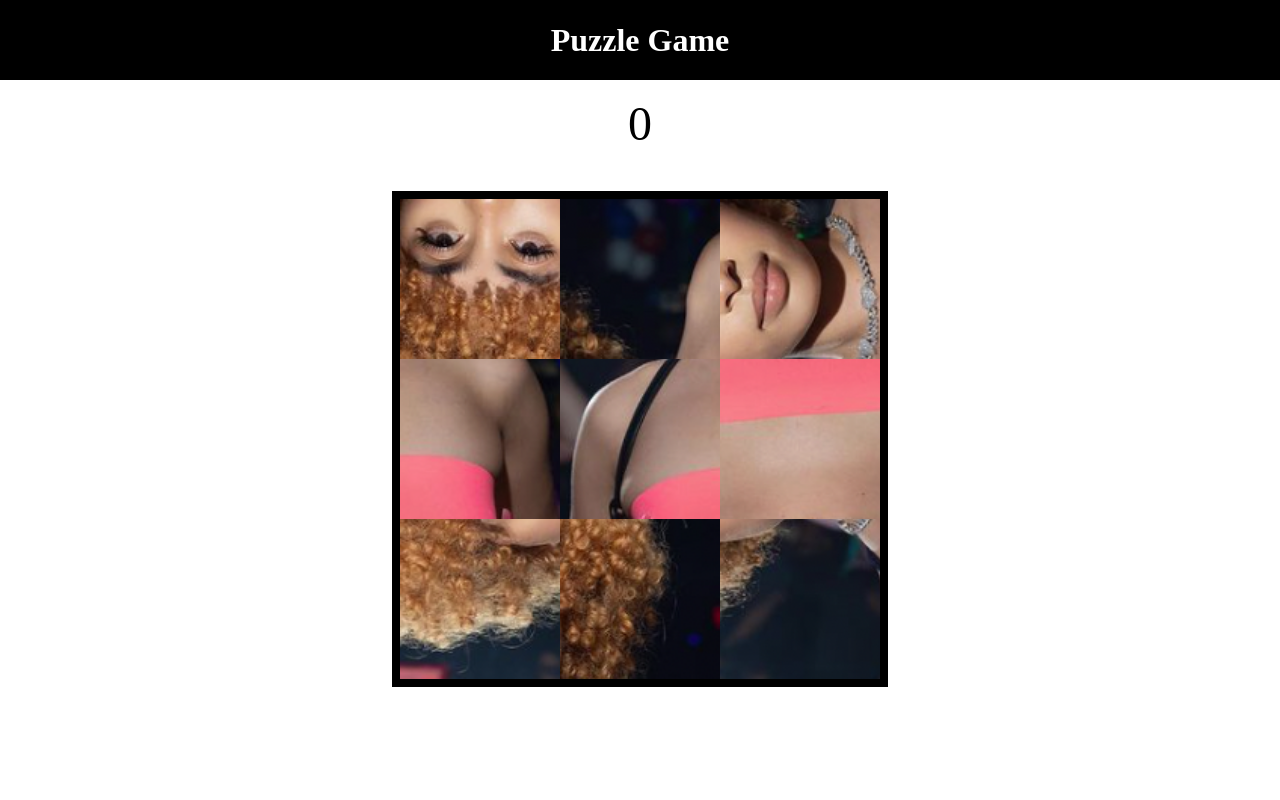
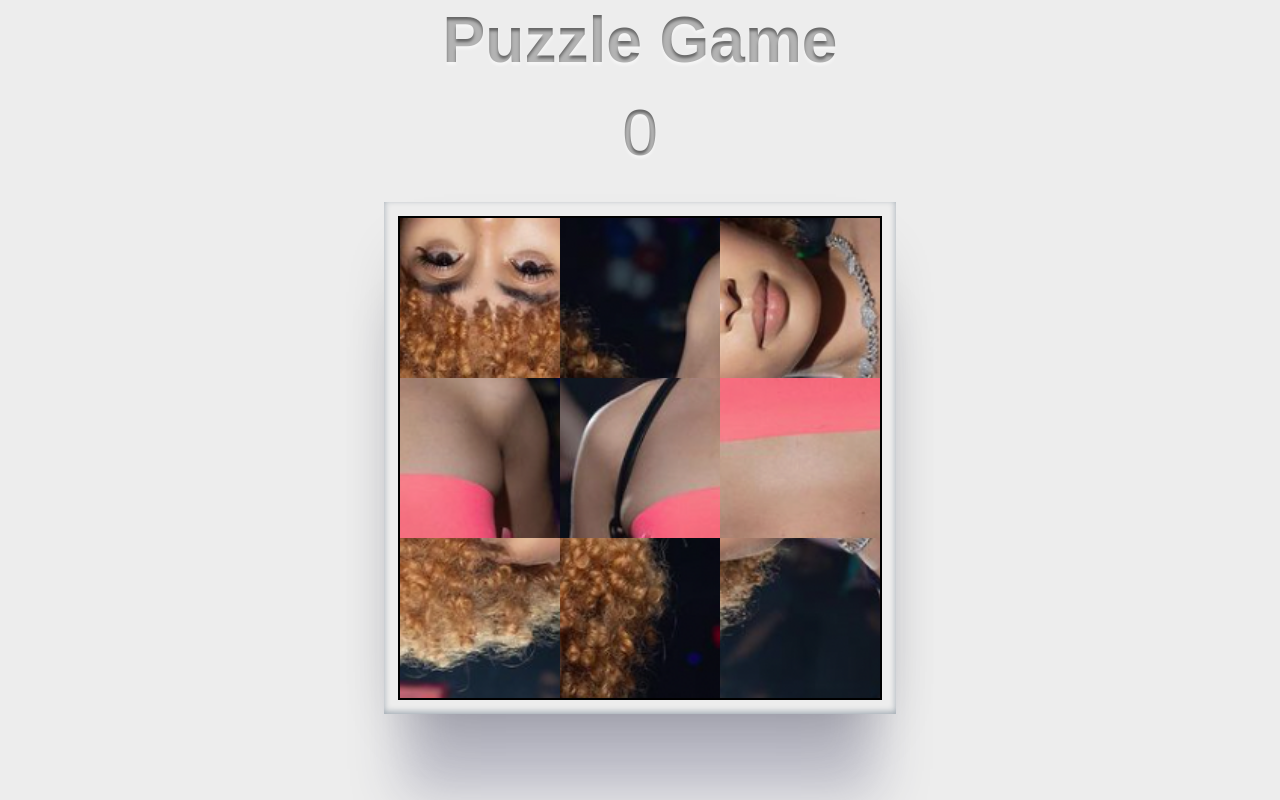
Before and after one commit to yannletouzey/puzzle-game, a website built with Vite: page index.html in a window 1280 px wide. Built offline with nearby package versions, Linux system fonts and the light colour scheme.

Commit message:
add style

```diff
--- a/app.js
+++ b/app.js
@@ -1,13 +1,16 @@
 import handleRandNbr from "./function.js";
 import iceImg from "/ice.png";
+
 const hitBox = document.querySelector("#hitBox");
 let hitNbr = 0;
 hitBox.textContent = hitNbr;
+
 const container = document.querySelector(".container");
+let containerX = container.getBoundingClientRect().x;
+let containerY = container.getBoundingClientRect().y;
+
 const containerMask = document.querySelector(".container-mask");
 containerMask.style.top = `${container.getBoundingClientRect().top - (document.querySelector("header").getBoundingClientRect().height)}px`;
-let containerX = container.getBoundingClientRect().x;
-let containerY = container.getBoundingClientRect().y;
 addEventListener("resize", () => {
   containerX = container.getBoundingClientRect().x;
   containerY = container.getBoundingClientRect().y;
@@ -22,32 +25,22 @@ for (let i = 0; i < 9; i++) {
   createContainerImg.appendChild(image);
   container.appendChild(createContainerImg);
 }
+
 const containerImg = document.querySelectorAll(".container-img");
 const sizeContainerImg = containerImg[0].getBoundingClientRect().width;
 
 const randNbr = handleRandNbr(containerImg.length);
 
-const firstPosition = `0px 0px`;
-const secondPosition = `${sizeContainerImg}px 0px`;
-const thirdPosition =  `${sizeContainerImg * 2}px 0px`;
-
-const fourthPosition = `0 ${sizeContainerImg}px`;
-const fifthPosition = `${sizeContainerImg}px ${sizeContainerImg}px`;
-const sixthPosition = `${sizeContainerImg * 2}px ${sizeContainerImg}px`;
-
-const seventhPosition = `0 ${sizeContainerImg * 2}px`;
-const eighthPosition = `${sizeContainerImg}px ${sizeContainerImg * 2}px`;
-const ninethPosition = `${sizeContainerImg * 2}px ${sizeContainerImg * 2}px`;
 const position = [
-  firstPosition,
-  secondPosition,
-  thirdPosition,
-  fourthPosition,
-  fifthPosition,
-  sixthPosition,
-  seventhPosition,
-  eighthPosition,
-  ninethPosition
+  `0px 0px`,
+  `${sizeContainerImg}px 0px`,
+  `${sizeContainerImg * 2}px 0px`,
+  `0px ${sizeContainerImg}px`,
+  `${sizeContainerImg}px ${sizeContainerImg}px`,
+  `${sizeContainerImg * 2}px ${sizeContainerImg}px`,
+  `0px ${sizeContainerImg * 2}px`,
+  `${sizeContainerImg}px ${sizeContainerImg * 2}px`,
+  `${sizeContainerImg * 2}px ${sizeContainerImg * 2}px`
 ];
 
 const angle = [0, 90, 180, 270];
--- a/style.css
+++ b/style.css
@@ -8,19 +8,26 @@
   box-sizing: border-box;
   padding: 0;
   margin: 0;
+  font-family: sans-serif;
 }
 body {
   width: 100%; height: 100vh;
+  background-color: #ededed;
 }
 .header {
   width: 100%; height: var(--header-height);
-  background-color: #000;
   display: flex;
   align-items: center;
   justify-content: center;
 }
 .title {
-  color: #fff;
+  font-size: 4rem;
+  background-color: #666666;
+    -webkit-background-clip: text;
+    -moz-background-clip: text;
+    background-clip: text;
+    color: transparent;
+    text-shadow: rgba(255,255,255,0.5) 0px 3px 3px;
 }
 .main {
   width: 100%; height: calc(100vh - var(--header-height));
@@ -31,8 +38,14 @@ body {
 }
 .hitBox {
   padding: 1rem;
-  font-size: 3rem;
+  font-size: 4rem;
   margin-bottom: 2rem;
+  background-color: #666666;
+  -webkit-background-clip: text;
+  -moz-background-clip: text;
+  background-clip: text;
+  color: transparent;
+  text-shadow: rgba(255,255,255,0.5) 0px 3px 3px;
 }
 .container {
   width: var(--size-container);
@@ -42,14 +55,24 @@ body {
   background-color: var(--bg-color);
   position: relative;
 }
+.container::after {
+  content: "";
+  z-index: -1;
+  width: calc(var(--size-container) + 4px);
+  height: calc(var(--size-container) + 4px);
+  top: -2px;
+  left: -2px;
+  background-color: var(--bg-color);
+  position: absolute;
+}
 .container::before {
   content: "";
-  width: calc(100% + 1rem);
-  height: calc(100% + 1rem);
+  width: calc(100% + 2rem);
+  height: calc(100% + 2rem);
   position: absolute;
-  top: -0.5rem;
-  left: -0.5rem;
-  background-color: var(--bg-color);
+  top: -1rem;
+  left: -1rem;
+  box-shadow: rgba(50, 50, 93, 0.25) 0px 100px 50px -20px, rgba(0, 0, 0, 0.3) 0px 30px 60px -30px, rgba(10, 37, 64, 0.35) 0px -2px 6px 0px inset;
 }
 .container-mask {
   width: var(--size-container);
```
Also changed, not shown: 1 other file.
